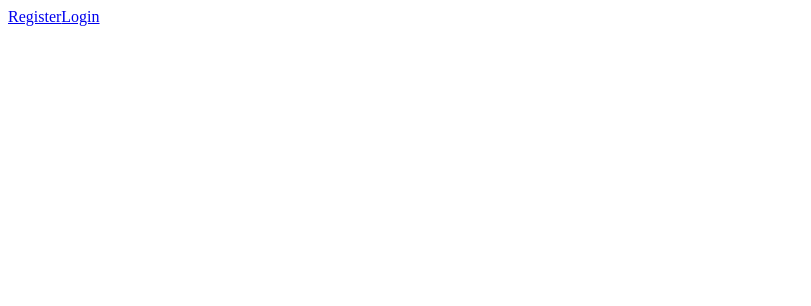
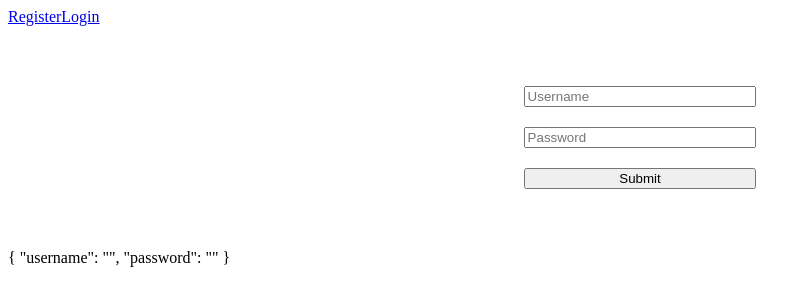
Before and after one commit to gabbayron/14-10-2020-angular, an Angular app: page /login in a window 1280 px wide. Before the commit this address led to /. Shown: the top 306 px of the page, without its empty margins (0-811 px from the left). Built offline with nearby package versions, Linux system fonts and the light colour scheme.

Commit message:
building form, ngModel usage

```diff
--- a/src/app/app-routing.module.ts
+++ b/src/app/app-routing.module.ts
@@ -1,7 +1,14 @@
 import { NgModule } from '@angular/core';
 import { Routes, RouterModule } from '@angular/router';
+import { LoginComponent } from './components/login/login.component';
+import { RegisterComponent } from './components/register/register.component';
+import { UsersComponent } from './components/users/users.component';
 
-const routes: Routes = [];
+const routes: Routes = [
+  { path: "register", component: RegisterComponent },
+  { path: "login", component: LoginComponent },
+  { path: "", pathMatch: "full", component: UsersComponent }
+];
 
 @NgModule({
   imports: [RouterModule.forRoot(routes)],
--- a/src/app/app.module.ts
+++ b/src/app/app.module.ts
@@ -2,6 +2,7 @@ import { BrowserModule } from '@angular/platform-browser';
 import { NgModule } from '@angular/core';
 
 import { AppRoutingModule } from './app-routing.module';
+import { FormsModule } from '@angular/forms';
 import { AppComponent } from './app.component';
 import { RegisterComponent } from './components/register/register.component';
 import { LoginComponent } from './components/login/login.component';
@@ -16,7 +17,8 @@ import { UsersComponent } from './components/users/users.component';
   ],
   imports: [
     BrowserModule,
-    AppRoutingModule
+    AppRoutingModule,
+    FormsModule
   ],
   providers: [],
   bootstrap: [AppComponent]
--- a/src/app/components/login/login.component.css
+++ b/src/app/components/login/login.component.css
@@ -0,0 +1,10 @@
+form {
+    display: flex;
+    flex-direction: column;
+    width: 20%;
+    margin: 50px auto;
+}
+
+input{
+    margin : 10px;
+}
--- a/src/app/components/login/login.component.html
+++ b/src/app/components/login/login.component.html
@@ -1 +1,9 @@
-<p>login works!</p>
+<!-- Template driven forms -->
+
+<form>
+    <input type="text" placeholder="Username" [(ngModel)]="myform.username" name="username">
+    <input type="text" placeholder="Password" [(ngModel)]="myform.password" name="password">
+    <input type="submit" value="Submit">
+</form>
+
+<p>{{myform | json}}</p>
--- a/src/app/components/login/login.component.ts
+++ b/src/app/components/login/login.component.ts
@@ -9,6 +9,11 @@ export class LoginComponent implements OnInit {
 
   constructor() { }
 
+  myform = {
+    username: "",
+    password: ""
+  }
+
   ngOnInit(): void {
   }
 
--- a/src/app/components/register/register.component.css
+++ b/src/app/components/register/register.component.css
@@ -0,0 +1,10 @@
+form {
+    display: flex;
+    flex-direction: column;
+    width: 20%;
+    margin: 50px auto;
+}
+
+input{
+    margin : 10px;
+}
```
